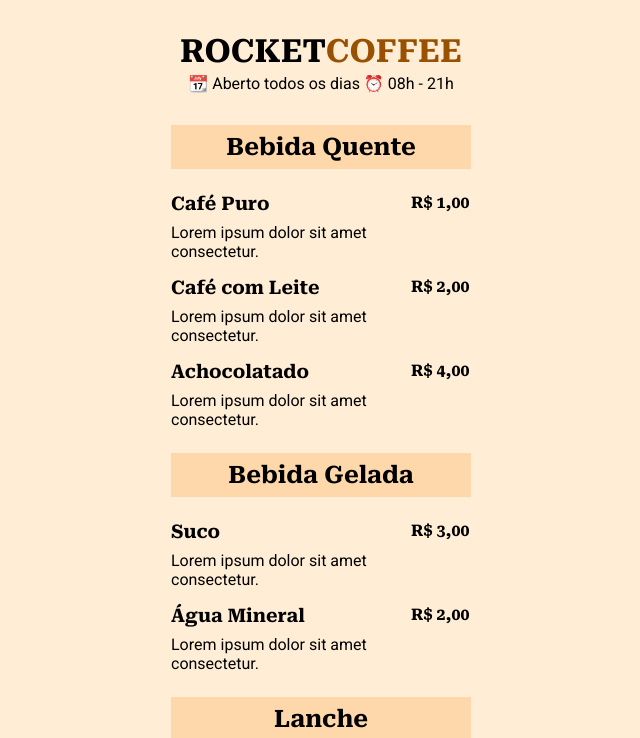
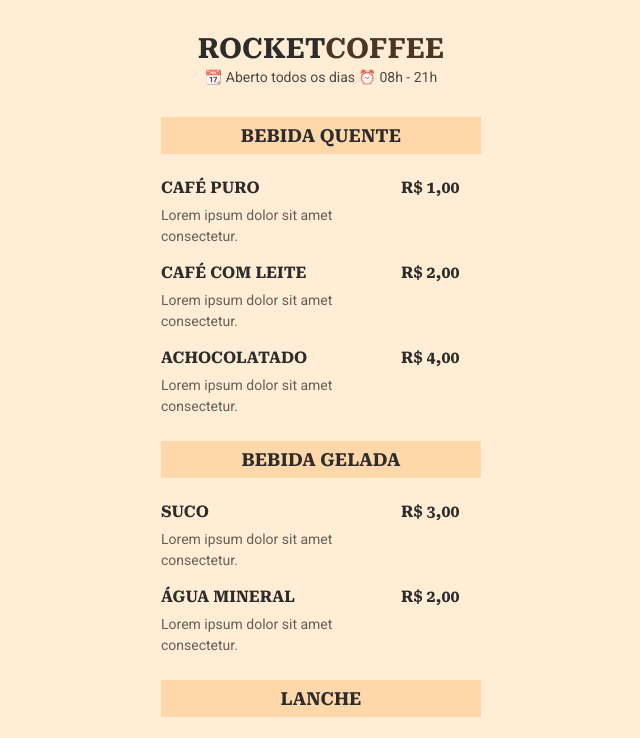
Before and after one commit to walterowisk/maratona-explorer-3.0, a plain HTML site: page index.html in a window 1280 px wide. Shown: the top 738 px of the page, without its empty margins (319-959 px from the left). Drawn offline with Linux system fonts and the light colour scheme.

Commit message:
:sparkles: add text-tranform: uppercase

```diff
--- a/style.css
+++ b/style.css
@@ -12,6 +12,12 @@ ul {
   list-style: none;
 }
 
+h1, h2, h3, .price {
+  font-family: 'Roboto Serif', serif;
+  text-transform: uppercase;
+  color: #2D2C2A;
+}
+
 header {
   padding: 32px 0;
   text-align: center;
@@ -19,16 +25,24 @@ header {
 
 header,
 section {
-  max-width: 300px;
+  max-width: 320px;
   margin: 0 auto;
 }
 
 header h1 {
     margin-bottom: 4px;
+    font-size: 28px;
+    line-height: 33px;
 }
 
 header h1 span {
-    color: #995000;
+    color: #4c3621;
+}
+
+header p {
+  font-size: 14px;
+  line-height: 16px;
+  color: rgba(0, 0, 0, 0.7);
 }
 
 section {
@@ -40,6 +54,7 @@ section h2 {
     padding: 8px 16px;
     text-align: center;
     margin-bottom: 24px;
+    font-size: 18px;
 }
 
 ul li {
@@ -53,8 +68,12 @@ li .details {
 
 .details h3 {
     margin-bottom: 8px;
+    font-size: 16px;
+    line-height: 19px;
 }
 
-h1, h2, h3, .price {
-  font-family: 'Roboto Serif', serif;
+.details p {
+  color: rgba(0, 0, 0, 0.6);
+  font-size: 14px;
+  line-height: 21px;
 }
```
